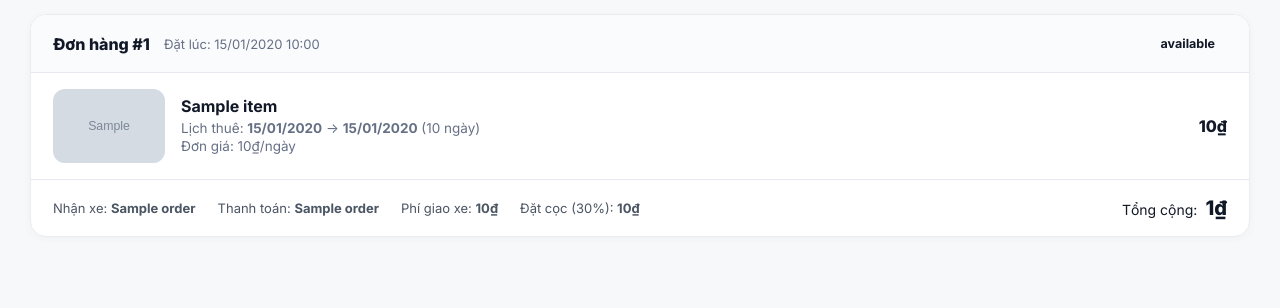
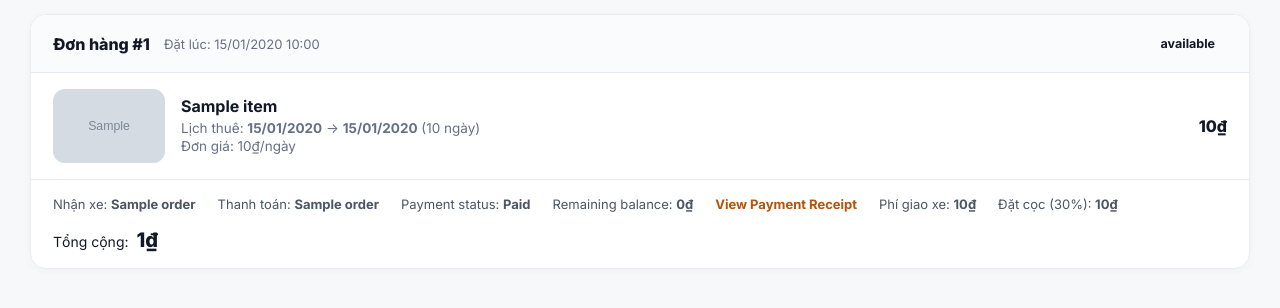
Before and after one commit to tloc2410/Project-CNPM, a Flask app: template SourceCode/presentation/templates/booking/orders.html in a window 1280 px wide. Shown: the part 143-451 px from the top of the page. Run offline with Flask 3, Linux system fonts and the light colour scheme; the template is opened without the code that fills it: most values are stand-ins (such as "Sample title", 1, 10 or a date in 2020); grey boxes marked "Sample" are stand-in pictures.

Commit message:
feat(payment): show payment status and receipt from My Orders

```diff
--- a/SourceCode/presentation/templates/booking/orders.html
+++ b/SourceCode/presentation/templates/booking/orders.html
@@ -71,6 +71,10 @@
                         <div class="order-meta-summary">
                             <span>Nhận xe: <strong>{{ order.receiving_label }}</strong></span>
                             <span>Thanh toán: <strong>{{ order.payment_label }}</strong></span>
+                            <span>Payment status: <strong>{{ order.payment_status }}</strong></span>
+                            <span>Remaining balance: <strong>{{ order.balance_due|vnd }}</strong></span>
+                            <a href="{{ url_for('booking.payment_receipt', order_id=order.oderID) }}"
+                               style="color:#b45309; font-weight:700;">View Payment Receipt</a>
                             <span>Phí giao xe: <strong>{{ 'Miễn phí' if (order.deliveryFee or 0) == 0 else order.deliveryFee|vnd }}</strong></span>
                             <span>Đặt cọc (30%): <strong>{{ order.deposit|vnd }}</strong></span>
                         </div>
```
